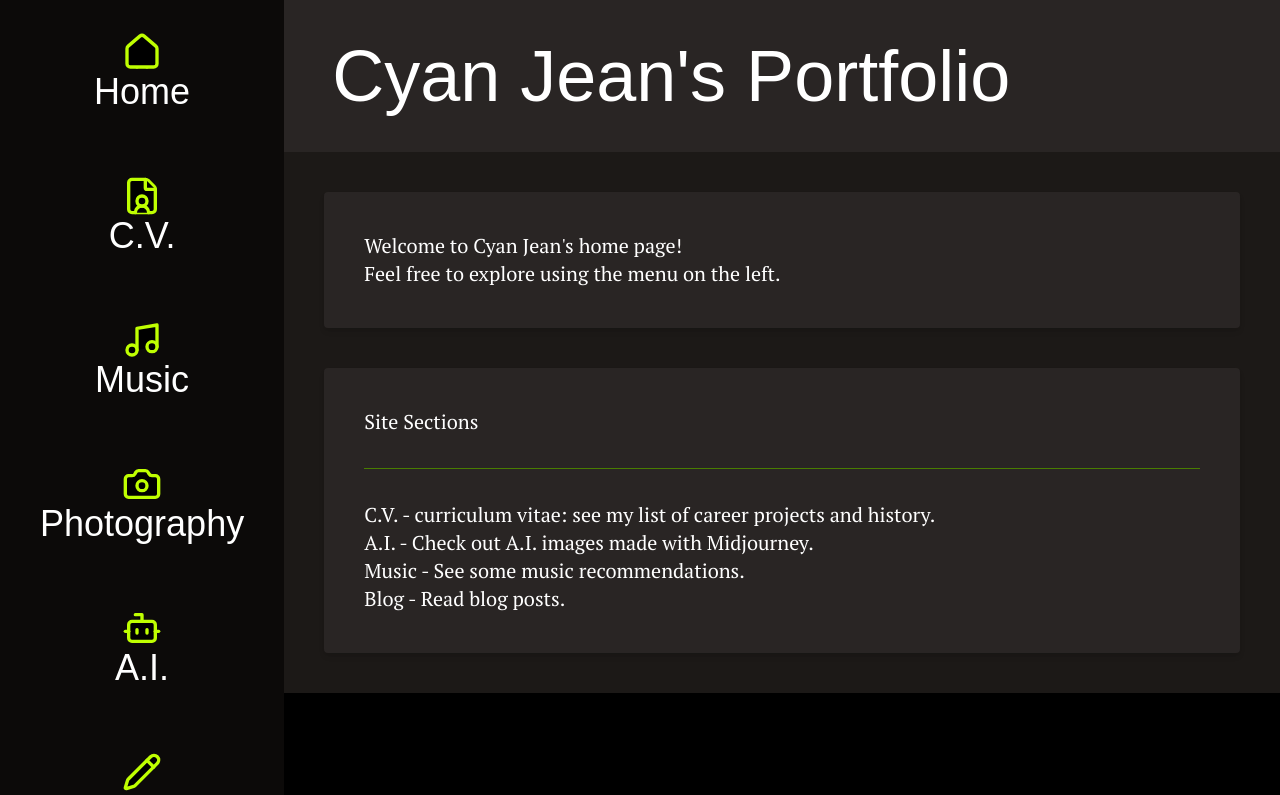
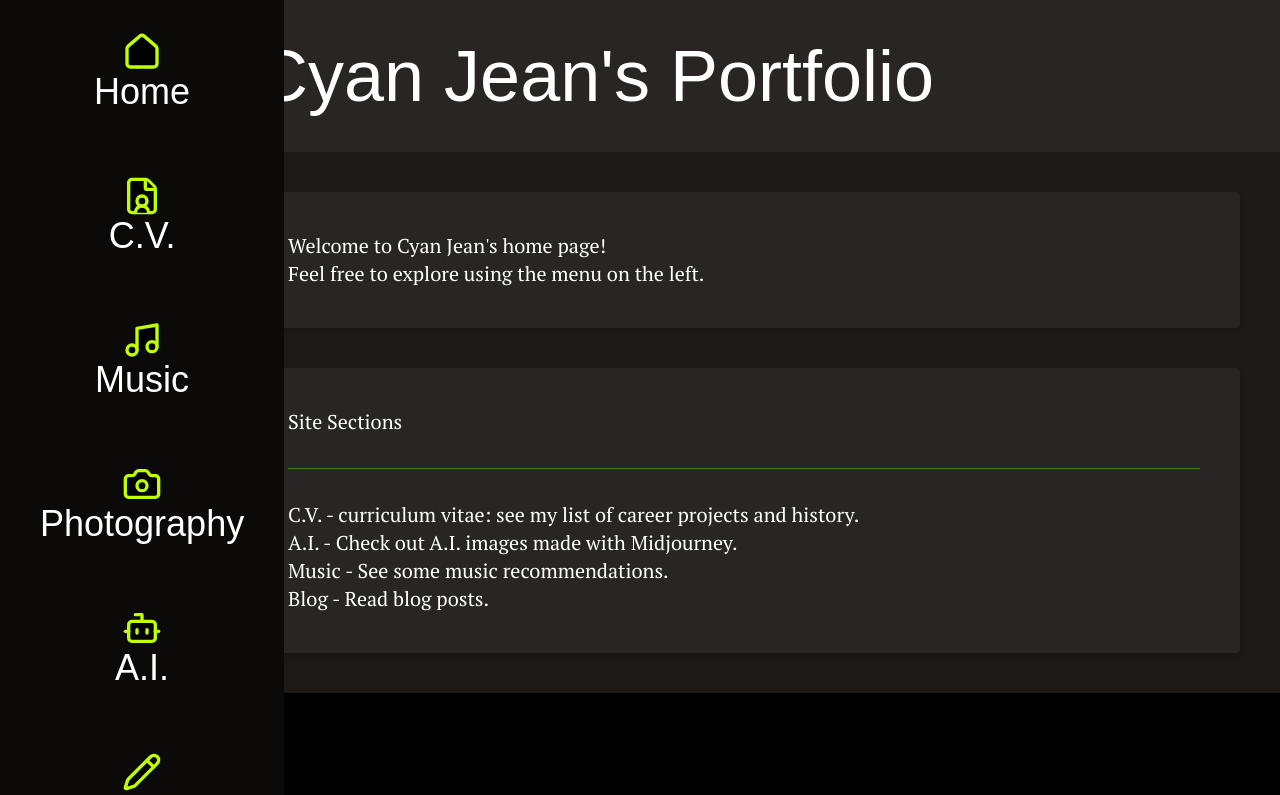
Before and after one commit to sean-xiao-zhao7/portfolio_personal_nextjs, a Next.js app: page / in a window 1280 px wide. Shown: the top 795 px of the page. Built offline with nearby package versions, Linux system fonts and the light colour scheme; a web font is replaced by a local one.

Commit message:
Add ml-52 to menu on desktop to fix menu

```diff
--- a/app/color-mode-layout.tsx
+++ b/app/color-mode-layout.tsx
@@ -26,7 +26,7 @@ export default function ColorModeLayout({ children }: { children: ReactNode }) {
             className={`relative flex flex-col md:flex-row ${fontBody.variable} ${fontHeader.variable} antialiased light:bg-white light:text-black`}
         >
             <MainMenu setColorMode={setColorMode} currentColorMode={colorMode} />
-            <main className="w-full">
+            <main className="w-full ml-0 md:ml-52">
                 {children}
             </main>
         </body>
--- a/components/layouts/menu/main-menu.tsx
+++ b/components/layouts/menu/main-menu.tsx
@@ -19,7 +19,7 @@ export default function MainMenu({ setColorMode, currentColorMode }: { setColorM
     }
 
     return <>
-        <ul className="hidden md:flex min-h-screen pb-10 flex flex-col items-center bg-stone-950 light:bg-stone-100 light:border-r-1 light:border-stone-200">
+        <ul className="fixed hidden md:flex min-h-screen pb-10 flex flex-col items-center bg-stone-950 light:bg-stone-100 light:border-r-1 light:border-stone-200">
             <MainMenuItem href="/" icon={<House fill={iconFillColor} color={iconOutlineColor} size={40} />}>Home</MainMenuItem>
             <MainMenuItem href="/cv" icon={<FileUser fill={iconFillColor} color={iconOutlineColor} size={40} />}>C.V.</MainMenuItem>
             <MainMenuItem href="/music" icon={<Music fill={iconFillColor} color={iconOutlineColor} size={40} />}>Music</MainMenuItem>
```
